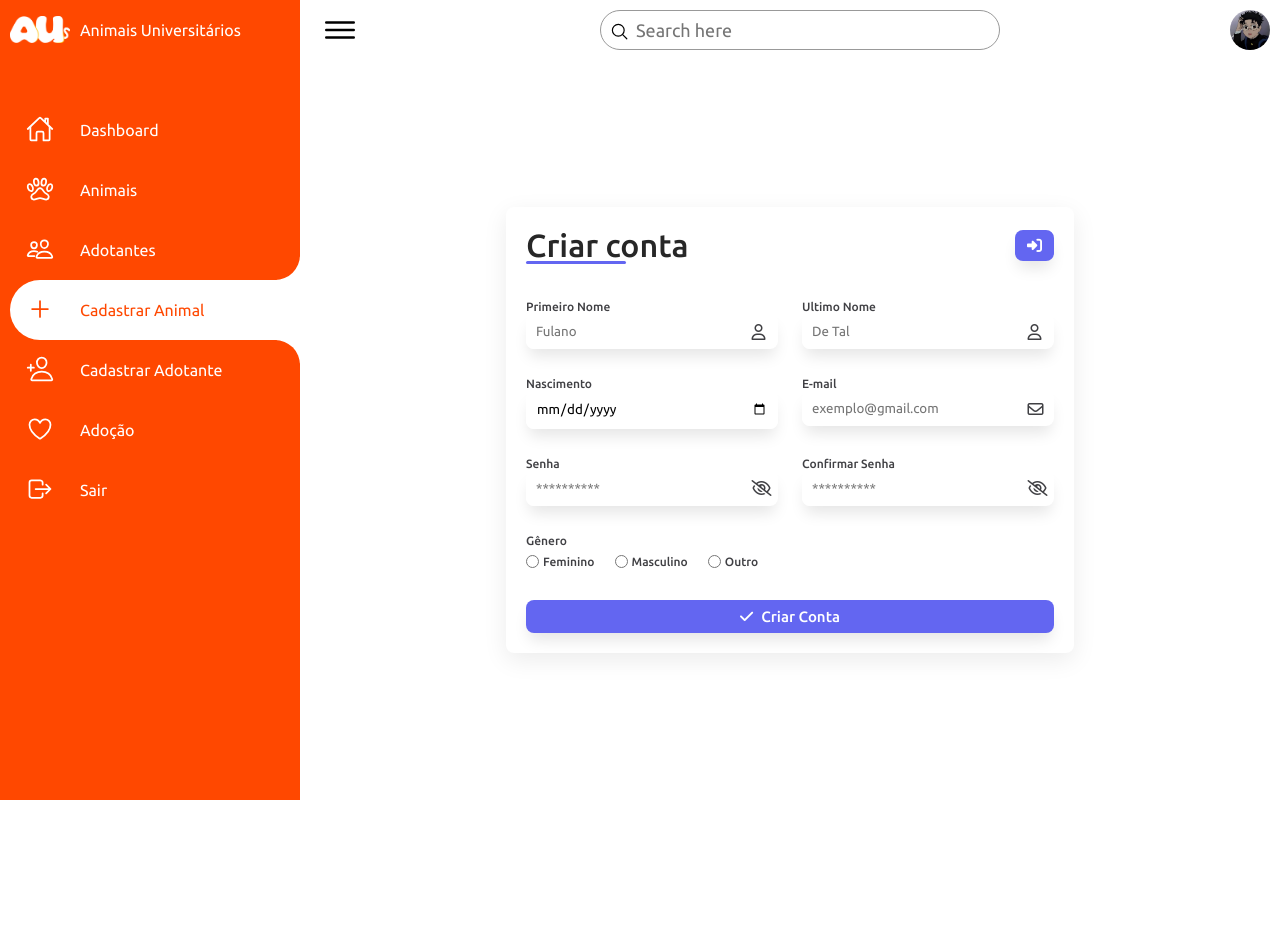
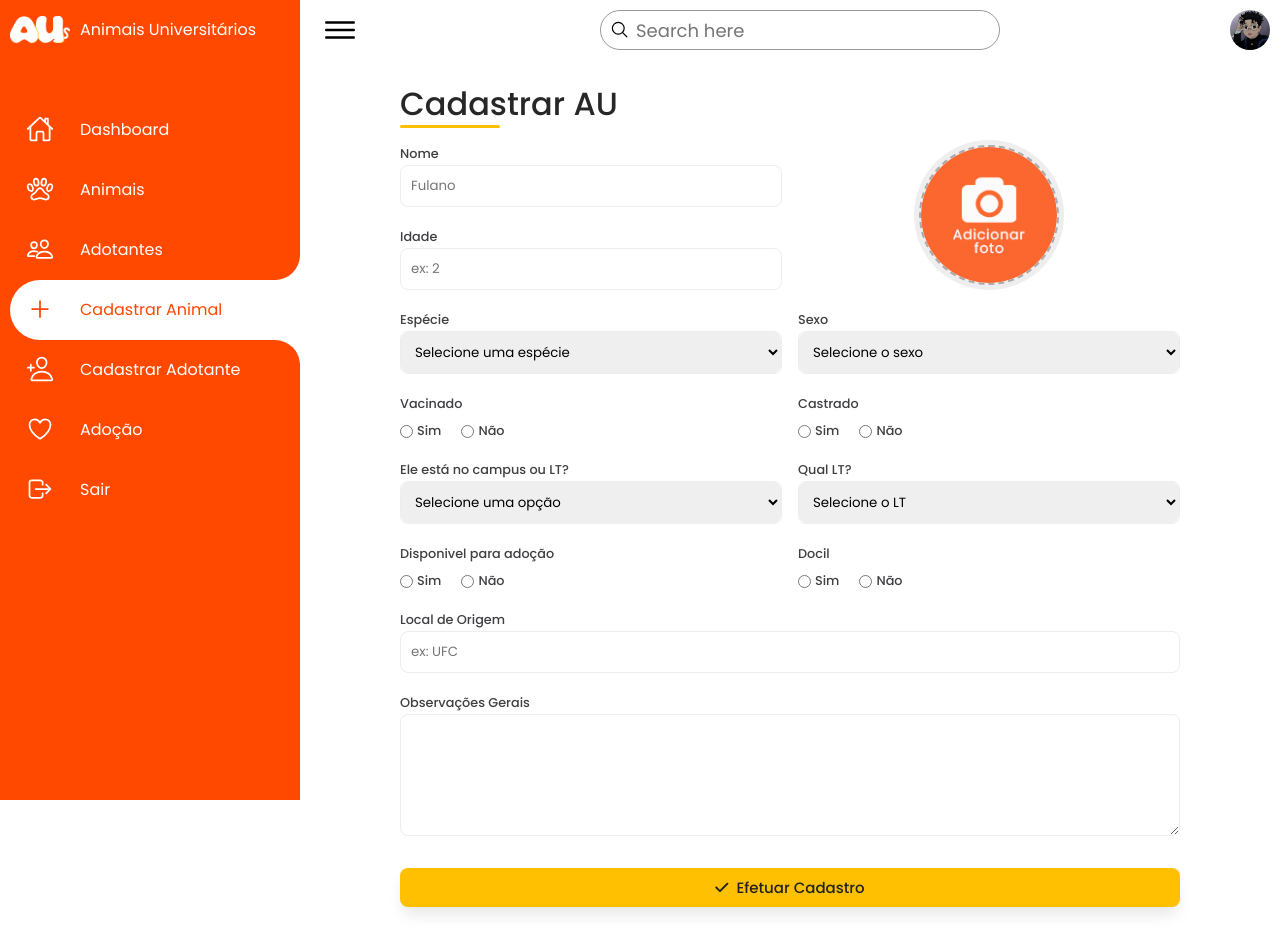
Before and after one commit to juniorod99/AUdmin, a PHP site: page /cadastroanimal.html in a window 1280 px wide. Before the commit the page ends 800 px from the top, so only its background shows below. Run offline with PHP 8.4, Linux system fonts and the light colour scheme.

Commit message:
Adicionando formulário de cadastro de AUs

```diff
--- a/assets/css/cadastro.css
+++ b/assets/css/cadastro.css
@@ -1,12 +1,14 @@
 #cadastro{
-    display: flex;
+    /* margin: 20px; */
+    /* width: 500px; */
+    /* display: flex;
     justify-content: center;
-    align-items: center;
-    min-height: calc(100vh - 60px);
+    align-items: center; */
+    /* min-height: calc(100vh - 60px);  */
 }
 
 .btn_default{
-    background-color: #6366f1;
+    background-color: var(--yellow);
     display: flex;
     align-items: center;
     justify-content: center;
@@ -15,27 +17,29 @@
     border-radius: 8px;
     font-size: 15px;
     font-weight: 500;
-    color: var(--white);
+    color: var(--black1);
     cursor: pointer;
     gap: 8px;
     height: fit-content;
     box-shadow: 0px 10px 15px -3px rgba(0, 0, 0, 0.1);
+    transition: color 0.3s ease;
     transition: background-color 0.3s ease;
 }
 
 .btn_default:hover{
-    background-color: #818cf8;
+    color: var(--white);
+    background-color: var(--orange);
 }
 
 #form_container{
     display: flex;
     flex-direction: column;
-    gap: 32px;
+    gap: 12px;
     height: 100%;
     background-color: var(--white);
-    padding: 20px;
+    padding: 20px 100px;
     border-radius: 8px;
-    box-shadow: 0 7px 25px rgba(0, 0, 0, 0.08);
+    /* box-shadow: 0 7px 25px rgba(0, 0, 0, 0.08); */
 }
 
 #form_header{
@@ -56,7 +60,7 @@
     width: 100px;
     height: 3px;
     border-radius: 30px;
-    background-color: #6366f1;
+    background-color: var(--yellow);
     left: 0;
     bottom: 0;
 }
@@ -71,11 +75,13 @@
 
 #input_container{
     display: grid;
-    gap: 24px;
+    grid-template-columns: 1fr 1fr;
+    gap: 16px;
 }
 
 .form_label{
-    font-size: 12px;
+    font-size: 0.8rem;
+    /* font-size: 12px; */
     color:#404044;
     font-weight: 500;
 }
@@ -84,8 +90,21 @@
     display: flex;
     align-items: center;
     background-color: var(--white);
+    border: 1px solid #ededed;
     border-radius: 8px;
-    box-shadow: 0 10px 15px -3px rgba(0, 0, 0, 0.1);
+    /* box-shadow: 0 10px 15px -3px rgba(0, 0, 0, 0.1); */
+}
+
+.input_file{
+    display: flex;
+    justify-content: center;
+    align-items: center;
+}
+
+.input_infos{
+    display: flex;
+    flex-direction: column;
+    gap: 16px;
 }
 
 .input_field i {
@@ -112,17 +131,17 @@
     outline: none;
 }
 
+.col-2{
+    grid-column: span 2;
+}
+
 .input_box .input_field:focus-within{
-    outline:2px solid #6366f1;
+    outline:2px solid var(--yellow);
 }
 
 input:-webkit-autofill{
     -webkit-box-shadow:0 0 0 1000px white inset !important;
     color: #000;
-}
-
-.radio_container{
-    grid-column: span 2;
 }
 
 #gender_inputs{
@@ -138,10 +157,75 @@ input:-webkit-autofill{
 }
 
 .form_control[type="radio"]{
-    accent-color: #6366f1;
+    accent-color: var(--orange);
 }
 
-@media screen and (max-width:500px){
+.file_input{
+    width: 150px;
+    height: 150px;
+    background-color: #eee;
+    display: grid;
+    grid-template-areas: "stack";
+    border-radius: 50%;
+}
+
+.file_input > *{
+    grid-area: stack;
+}
+
+.file_input > .drop_zone > input {
+    width: 150px;
+    height: 150px;
+    cursor: pointer;
+    opacity: 0;
+}
+
+.file_input > .drop_zone {
+    /* padding: 10px; */
+    margin: 5px;
+    width: 140px;
+    height: 140px;
+    border: dashed 2px #aaa;
+    /* background-image: url('../img/ken.jpeg'); */
+    background-position-x: -50px;
+    background-position-y: -50px;
+    border-radius: 50%;
+}
+
+.file_input.active > .drop_zone{
+    margin: 14px;
+    background-color: var(--yellow);
+}
+
+.drop_zone{
+    display: flex;
+    justify-content: center;
+    align-items: center;
+    transition: background 300ms;
+    position: relative;
+}
+
+.drop_zone p {
+    z-index: 99;
+    text-shadow: rgba(18, 18, 18, 0.5) 1px 0 20px;
+}
+
+.drop_zone img{
+    width: 100%;
+    height: 100%;
+    position: absolute;
+    border-radius: 50%;
+    z-index: 0;
+    opacity: 0.8;
+    transition: opacity 500ms;
+    object-fit: cover;
+}
+
+.file_input:hover .drop_zone > img{
+    opacity: 0.1;
+}
+
+@media screen and (max-width:580px){
     #form_container{
         width: 100%;
         min-height: 100vh;
--- a/assets/css/geral.css
+++ b/assets/css/geral.css
@@ -1,7 +1,7 @@
-@import url('https://fonts.googleapis.com/css2?family=Ubuntu:wght@300;400;500;700&display=swap');
+@import url('https://fonts.googleapis.com/css2?family=Poppins:wght@300;400;500;600;700&display=swap');
 
 *{
-    font-family: 'Ubuntu', sans-serif;
+    font-family: 'Poppins', sans-serif;
     margin: 0;
     padding: 0;
     box-sizing: border-box;
--- a/assets/js/script.js
+++ b/assets/js/script.js
@@ -30,3 +30,43 @@ passwordIcons.forEach((icon) => {
     this.classList.toggle('fa-eye');
   });
 });
+
+//Drop File
+const label = document.querySelector('#label_img');
+console.log(label);
+
+function onEnter() {
+  label.classList.add('active');
+}
+
+function onLeave() {
+  label.classList.remove('active');
+}
+
+label.addEventListener('dragenter', onEnter);
+label.addEventListener('drop', onLeave);
+label.addEventListener('dragend', onLeave);
+label.addEventListener('dragleave', onLeave);
+
+const input = document.querySelector('#file');
+const dropzone = document.querySelector('#drop_zone');
+
+input.addEventListener('change', (event) => {
+  if (input.isDefaultNamespace.length > 0) {
+    const type = input.files[0].type;
+    const formats = ['image/jpg', 'image/png', 'image/jpeg'];
+    if (!formats.includes(type)) {
+      alert('Esse formato não é permitido!');
+      return;
+    }
+
+    if (document.querySelector('#cover')) {
+      dropzone.removeChild(document.querySelector('#cover'));
+    }
+    const img = document.createElement('img');
+    img.id = 'cover';
+    img.src = URL.createObjectURL(input.files[0]);
+
+    dropzone.appendChild(img);
+  }
+});
--- a/cadastroanimal.html
+++ b/cadastroanimal.html
@@ -90,83 +90,160 @@
             <div id="cadastro">
                 <div id="form_container">
                     <div id="form_header">
-                        <h1 id="form_title">Criar conta</h1>
-                        <button class="btn_default">
-                            <i class="fa-solid fa-right-to-bracket"></i>
-                        </button>
+                        <h1 id="form_title">Cadastrar AU</h1>
                     </div>
 
                     <form action="" id="form">
                         <div id="input_container">
+                            <div class="input_infos">
+                                <div class="input_box">
+                                    <label for="name" class="form_label">Nome</label>
+                                    <div class="input_field">
+                                        <input type="text" name="name" id="name" class="form_control" placeholder="Fulano">
+
+                                    </div>
+                                </div>
+
+                                <div class="input_box">
+                                    <label for="last_name" class="form_label">Idade</label>
+                                    <div class="input_field">
+                                        <input type="number" name="last_name" id="last_name" class="form_control" placeholder="ex: 2">
+
+                                    </div>
+                                </div>
+                            </div>
+
+                            <div class="input_box input_file">
+                                <label for="file" id="label_img" class="form_label file_input">
+                                    <div class="drop_zone" id="drop_zone">
+                                        <input type="file" name="" id="file">
+                                        <img src="./assets/img/photo1.png" id="cover" alt="">
+                                    </div>
+                                </label>
+                            </div>
+
+
                             <div class="input_box">
-                                <label for="name" class="form_label">Primeiro Nome</label>
+                                <label for="birthdate" class="form_label">Espécie</label>
                                 <div class="input_field">
-                                    <input type="text" name="name" id="name" class="form_control" placeholder="Fulano">
-                                    <i class="fa-regular fa-user"></i>
+                                    <select class="form_control" name="" id="">
+                                        <option value="" selected disabled>Selecione uma espécie</option>
+                                        <option value="">Gato</option>
+                                        <option value="">Cachorro</option>
+                                    </select>
                                 </div>
                             </div>
 
                             <div class="input_box">
-                                <label for="last_name" class="form_label">Ultimo Nome</label>
+                                <label for="sexo" class="form_label">Sexo</label>
                                 <div class="input_field">
-                                    <input type="text" name="last_name" id="last_name" class="form_control" placeholder="De Tal">
-                                    <i class="fa-regular fa-user"></i>
+                                    <select class="form_control" name="sexo" id="">
+                                        <option value="" disabled selected>Selecione o sexo</option>
+                                        <option value="">Macho</option>
+                                        <option value="">Fêmea</option>
+                                    </select>
+                                </div>
+                            </div>
+
+                            <div class="radio_container">
+                                <label for="" class="form_label">Vacinado</label>
+                                <div id="gender_inputs">
+                                    <div class="radio_box">
+                                        <input type="radio" name="vacina" id="sim" class="form_control" value="sim">
+                                        <label for="female" class="form_label">Sim</label>
+                                    </div>
+
+                                    <div class="radio_box">
+                                        <input type="radio" name="vacina" id="nao" class="form_control" value="nao">
+                                        <label for="nao" class="form_label">Não</label>
+                                    </div>
+                                </div>
+                            </div>
+
+                            <div class="radio_container">
+                                <label for="" class="form_label">Castrado</label>
+                                <div id="gender_inputs">
+                                    <div class="radio_box">
+                                        <input type="radio" name="castrado" id="female" class="form_control" value="female">
+                                        <label for="female" class="form_label">Sim</label>
+                                    </div>
+
+                                    <div class="radio_box">
+                                        <input type="radio" name="castrado" id="male" class="form_control" value="male">
+                                        <label for="male" class="form_label">Não</label>
+                                    </div>
                                 </div>
                             </div>
 
                             <div class="input_box">
-                                <label for="birthdate" class="form_label">Nascimento</label>
+                                <label for="local" class="form_label">Ele está no campus ou LT?</label>
                                 <div class="input_field">
-                                    <input type="date" name="birthdate" id="birthdate" class="form_control">
+                                    <select class="form_control" name="local" id="">
+                                        <option value="" selected disabled>Selecione uma opção</option>
+                                        <option value="">Campus</option>
+                                        <option value="">LT</option>
+                                    </select>
                                 </div>
                             </div>
 
                             <div class="input_box">
-                                <label for="email" class="form_label">E-mail</label>
+                                <label for="lt" class="form_label">Qual LT?</label>
                                 <div class="input_field">
-                                    <input type="email" name="email" id="email" class="form_control" placeholder="exemplo@gmail.com">
-                                    <i class="fa-regular fa-envelope"></i>
-                                </div>
-                            </div>
-
-                            <div class="input_box">
-                                <label for="password" class="form_label">Senha</label>
-                                <div class="input_field">
-                                    <input type="password" name="password" id="password" class="form_control" placeholder="**********">
-                                    <i class="fa-regular fa-eye-slash password_icon"></i>
-                                </div>
-                            </div>
-
-                            <div class="input_box">
-                                <label for="confirm_password" class="form_label">Confirmar Senha</label>
-                                <div class="input_field">
-                                    <input type="password" name="confirm_password" id="confirm_password" class="form_control" placeholder="**********">
-                                    <i class="fa-regular fa-eye-slash password_icon"></i>
+                                    <select class="form_control" name="lt" id="">
+                                        <option value="" disabled selected>Selecione o LT</option>
+                                        <option value="">Casa do Fulano</option>
+                                        <option value="">Casa do Ciclano</option>
+                                    </select>
                                 </div>
                             </div>
 
                             <div class="radio_container">
-                                <label for="" class="form_label">Gênero</label>
+                                <label for="" class="form_label">Disponivel para adoção</label>
                                 <div id="gender_inputs">
                                     <div class="radio_box">
-                                        <input type="radio" name="gender" id="female" class="form_control" value="female">
-                                        <label for="female" class="form_label">Feminino</label>
+                                        <input type="radio" name="castrado" id="female" class="form_control" value="female">
+                                        <label for="female" class="form_label">Sim</label>
                                     </div>
 
                                     <div class="radio_box">
-                                        <input type="radio" name="gender" id="male" class="form_control" value="male">
-                                        <label for="male" class="form_label">Masculino</label>
+                                        <input type="radio" name="castrado" id="male" class="form_control" value="male">
+                                        <label for="male" class="form_label">Não</label>
+                                    </div>
+                                </div>
+                            </div>
+
+                            <div class="radio_container">
+                                <label for="" class="form_label">Docil</label>
+                                <div id="gender_inputs">
+                                    <div class="radio_box">
+                                        <input type="radio" name="castrado" id="female" class="form_control" value="female">
+                                        <label for="female" class="form_label">Sim</label>
                                     </div>
 
                                     <div class="radio_box">
-                                        <input type="radio" name="gender" id="other" class="form_control" value="other">
-                                        <label for="other" class="form_label">Outro</label>
+                                        <input type="radio" name="castrado" id="male" class="form_control" value="male">
+                                        <label for="male" class="form_label">Não</label>
                                     </div>
                                 </div>
                             </div>
+
+                            <div class="input_box col-2">
+                                <label for="origem" class="form_label">Local de Origem</label>
+                                <div class="input_field">
+                                    <input type="text" name="origem" id="origem" class="form_control" placeholder="ex: UFC">
+                                </div>
+                            </div>
+
+                            <div class="input_box col-2">
+                                <label for="observacao" class="form_label">Observações Gerais</label>
+                                <div class="input_field">
+                                    <textarea class="form_control" name="" id="" cols="30" rows="5"></textarea>
+                                </div>
+                            </div>
+
                         </div>
 
-                        <button type="submit" class="btn_default"><i class="fa-solid fa-check"></i>Criar Conta</button>
+                        <button type="submit" class="btn_default"><i class="fa-solid fa-check"></i>Efetuar Cadastro</button>
                     </form>
                 </div>
 
```
Also changed, not shown: notacoes.txt (added, +13 -0 lines), assets/img/photo.png (added), assets/img/photo1.png (added).
